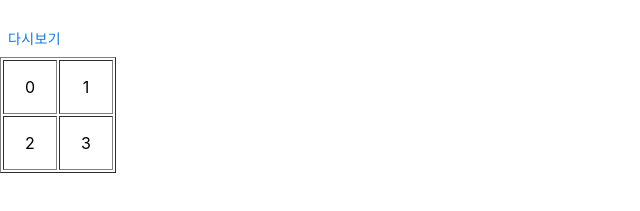
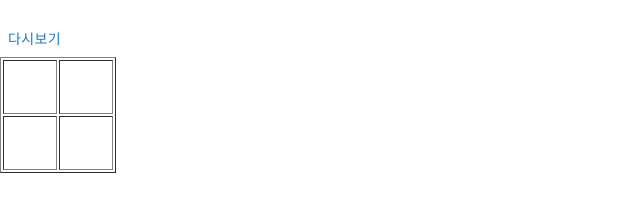
Before and after one commit to torutoru/individualAG, a React (Create React App) app: page /quiz/blink in a window 1280 px wide. Shown: the part 261-472 px from the top of the page, without its empty margins (0-640 px from the left). Built offline with nearby package versions, Linux system fonts and the light colour scheme; the HTML template or start-up script is replaced by a standard one.

Commit message:
blink game 추가 수정

```diff
--- a/src/ai/gameAI.js
+++ b/src/ai/gameAI.js
@@ -15,7 +15,7 @@ const makeBlinkQuizData = async (level) => {
         gameList.push({
             row: row,
             blinkTime: blinkTime - (100 * i),
-            correct: blinkData,
+            correct: blinkData.splice(0, 4),
         });
     }
 
--- a/src/page/quiz/games/QuizBlink.jsx
+++ b/src/page/quiz/games/QuizBlink.jsx
@@ -26,8 +26,7 @@ const QuizBlink = () => {
       for (let j = 0; j < currentGame.row; j++) {
         const index = i * currentGame.row + j;
         rowContent.push(
-          <td key={index} style={{ width: '50px', height: '50px', textAlign: 'center', backgroundColor: index === blinkIndex ? 'black' : clickPositionList.includes(index) ? 'whitesmoke' : 'white' }} onClick={() => setClickPositionList([...clickPositionList, index])}>
-            {index}
+          <td key={index} style={{ width: '50px', height: '50px', textAlign: 'center', backgroundColor: index === blinkIndex ? 'black' : clickPositionList.includes(index) ? 'whitesmoke' : 'white' }} onClick={() => blinkIndex === -1 ? setClickPositionList([...clickPositionList, index]) : undefined}>
           </td>
         );
       }
@@ -62,6 +61,7 @@ const QuizBlink = () => {
         if (gameIndex === gameData.length - 1) {
           alert("축하합니다! 모든 게임을 완료했습니다.");
           setGameIndex(0);
+          setClickPositionList([]);
         } else {
           setClickPositionList([]);
           setGameIndex(gameIndex + 1);
@@ -92,6 +92,7 @@ const QuizBlink = () => {
         <select value={gameLevel} disabled={blinkIndex !== -1} onChange={(e) => changeGameLevel(Number(e.target.value))}>
           <option value={2}>2x2</option>
           <option value={3}>3x3</option>
+          <option value={4}>4x4</option>
         </select>
       </div>
       {gameData && <>
```
